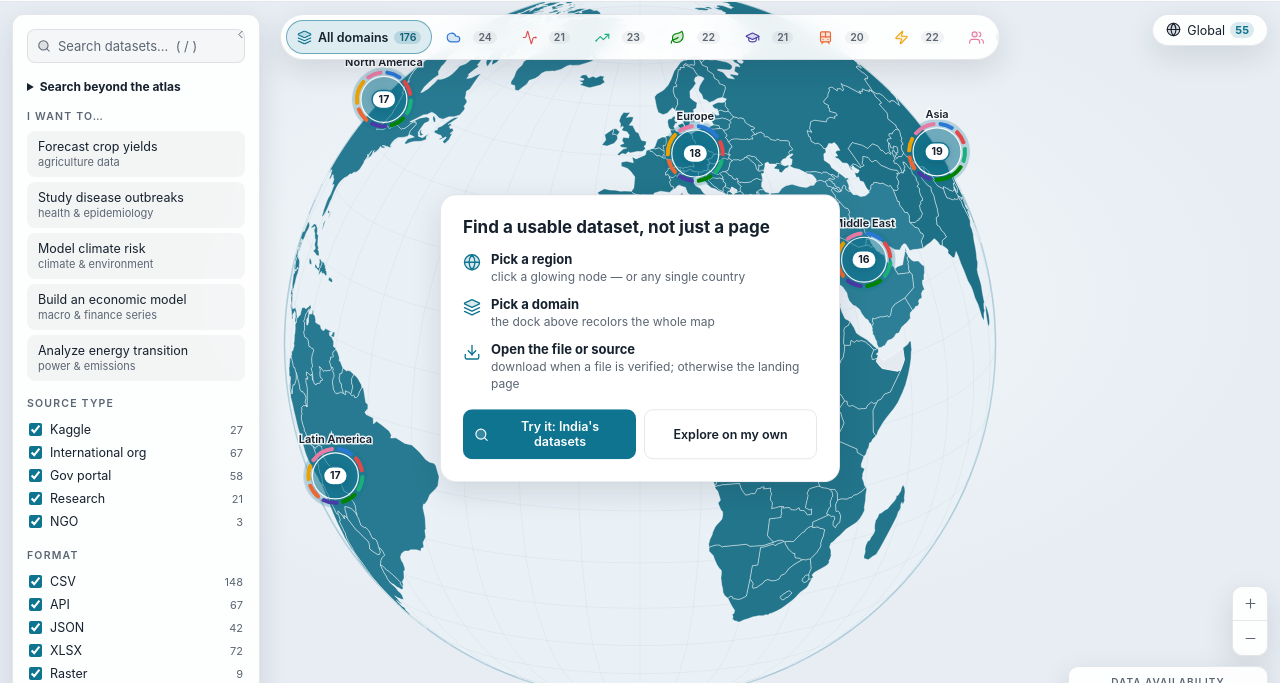
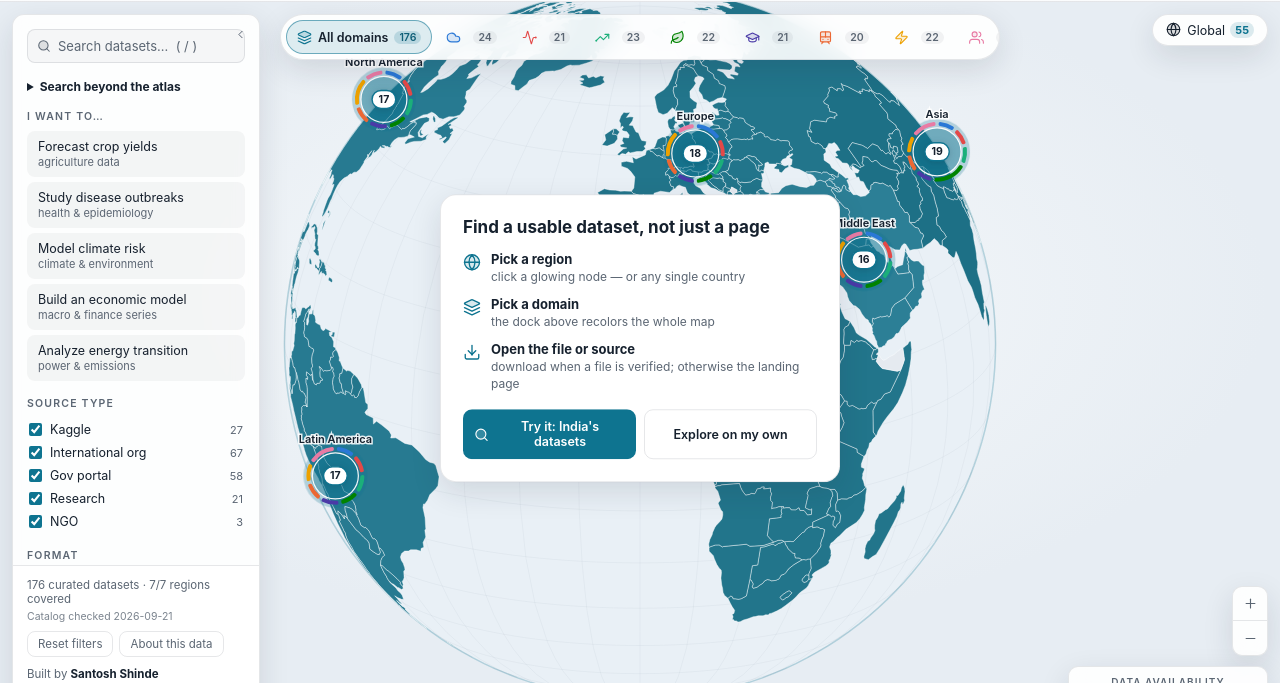
Before and after one commit to santoshshinde2012/dataset-atlas, a website with bundled scripts: page index.html in a window 1280 px wide. Shown: the part 56-739 px from the top of the page. Built offline with nearby package versions, Linux system fonts and the light colour scheme; animation ran at ten frames a second.

Commit message:
Pin author credit in the filter-rail footer (#46)
The curator byline lived at the bottom of the scrolling filter list,
so on a typical desktop viewport it sat below the fold while the map
pill stayed hidden (rail open). Keep the footnote as a non-scrolling
flex sibling of the filter list so GitHub, LinkedIn, and Medium stay
on screen without crowding the header.

```diff
--- a/styles.css
+++ b/styles.css
@@ -389,7 +389,7 @@ button {
 }
 #rail-expand:hover { color: var(--text); border-color: var(--accent); transform: translateY(-1px); }
 
-.rail-inner { overflow-y: auto; padding: 14px; display: flex; flex-direction: column; gap: 16px; }
+.rail-inner { overflow-y: auto; padding: 14px; display: flex; flex-direction: column; gap: 16px; flex: 1; min-height: 0; }
 .rail-inner::-webkit-scrollbar { width: 8px; }
 .rail-inner::-webkit-scrollbar-thumb { background: var(--scroll-thumb); border-radius: 4px; }
 
@@ -467,7 +467,13 @@ button {
 .slider-row input[type="range"] { flex: 1; accent-color: var(--accent); }
 #license-label { font-size: 11.5px; color: var(--muted); min-width: 52px; text-align: right; }
 
-.rail-footnote { border-top: 1px solid var(--panel-border); padding-top: 12px; }
+.rail-footnote {
+  border-top: 1px solid var(--panel-border);
+  padding: 12px 14px 14px;
+  flex-shrink: 0;
+  background: var(--panel);
+  border-radius: 0 0 var(--radius) var(--radius);
+}
 #tally { font-size: 11.5px; color: var(--muted); margin-bottom: 8px; }
 #catalog-stamp { font-size: 10.5px; color: var(--muted); opacity: 0.8; margin: -4px 0 8px; }
 .footnote-row { display: flex; gap: 6px; }
@@ -627,8 +633,9 @@ button {
   margin-top: 4px;
 }
 
-/* Author credit — in the filter footnote while the rail is open;
-   a map pill only after the rail is collapsed so the two never stack. */
+/* Author credit — pinned in the filter footnote (sibling of the
+   scrolling .rail-inner) while the rail is open; a map pill only after
+   the rail is collapsed so the two never stack. */
 #author-credit {
   position: absolute;
   left: 16px;
@@ -683,6 +690,7 @@ button {
   display: flex;
   align-items: center;
   justify-content: space-between;
+  flex-wrap: wrap;
   gap: 8px;
   margin-top: 10px;
   font-size: 11.5px;
```
Also changed, not shown: e2e/atlas.spec.js (+3 -0 lines), index.html (+1 -2 lines), tests/repository.test.js (+6 -0 lines).
